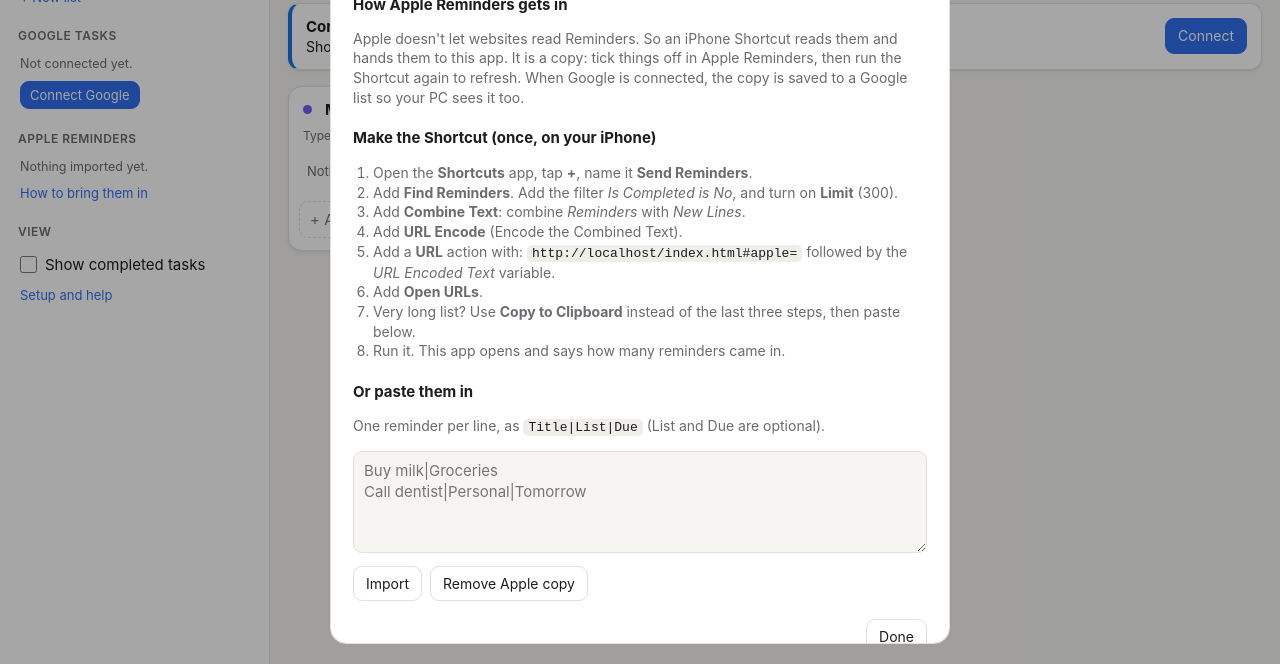
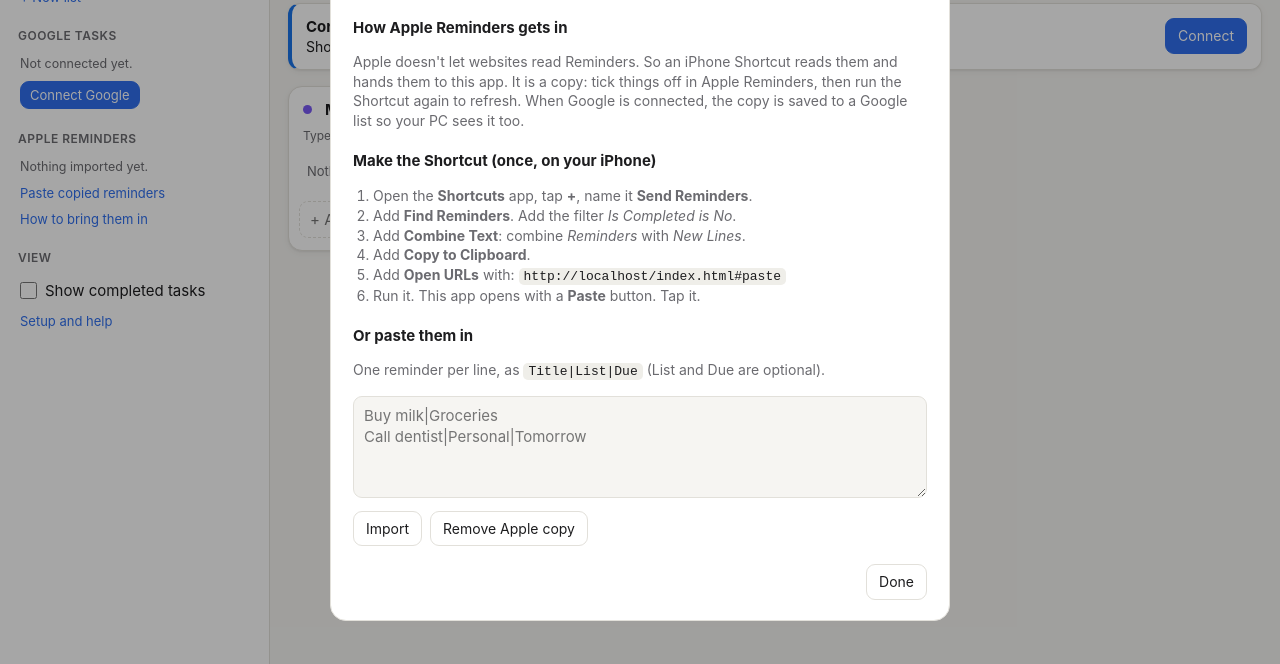
Before and after one commit to reneb88/todo, a plain HTML site: page index.html in a window 1280 px wide. Both pictures are taken after a click on the button "How to bring them in". Shown: the part 136-800 px from the top of the page. Drawn offline with Linux system fonts and the light colour scheme.

Commit message:
Bring Apple reminders in via clipboard paste; recover escaped # links
Co-Authored-By: Claude Opus 5.5 <noreply@anthropic.com>
Claude-Session: https://claude.ai/code/session_014v1BjBos4NSb7oSaLJp54v

```diff
--- a/index.html
+++ b/index.html
@@ -225,13 +225,11 @@ dialog::backdrop{background:rgba(0,0,0,.35)}
       <h3>Make the Shortcut (once, on your iPhone)</h3>
       <ol>
         <li>Open the <b>Shortcuts</b> app, tap <b>+</b>, name it <b>Send Reminders</b>.</li>
-        <li>Add <b>Find Reminders</b>. Add the filter <i>Is Completed is No</i>, and turn on <b>Limit</b> (300).</li>
+        <li>Add <b>Find Reminders</b>. Add the filter <i>Is Completed is No</i>.</li>
         <li>Add <b>Combine Text</b>: combine <i>Reminders</i> with <i>New Lines</i>.</li>
-        <li>Add <b>URL Encode</b> (Encode the Combined Text).</li>
-        <li>Add a <b>URL</b> action with: <code id="appleUrl"></code> followed by the <i>URL Encoded Text</i> variable.</li>
-        <li>Add <b>Open URLs</b>.</li>
-        <li>Very long list? Use <b>Copy to Clipboard</b> instead of the last three steps, then paste below.</li>
-        <li>Run it. This app opens and says how many reminders came in.</li>
+        <li>Add <b>Copy to Clipboard</b>.</li>
+        <li>Add <b>Open URLs</b> with: <code id="appleUrl"></code></li>
+        <li>Run it. This app opens with a <b>Paste</b> button. Tap it.</li>
       </ol>
       <h3>Or paste them in</h3>
       <p>One reminder per line, as <code>Title|List|Due</code> (List and Due are optional).</p>
@@ -531,6 +529,7 @@ function renderSide() {
   const fromG = by('apple')[0]?.from === 'google';
   as.replaceChildren(
     h('div', { class: 'note', text: by('apple').length ? (fromG ? 'Copy saved in Google.' : 'Copy on this device' + (when ? ', from ' + when : '') + '.') + ' Read only.' : 'Nothing imported yet.' }),
+    h('button', { class: 'linkbtn', text: 'Paste copied reminders', onclick: () => { closeMenu(); pasteReminders(); } }),
     h('button', { class: 'linkbtn', text: 'How to bring them in', onclick: () => openSetup('apple') })
   );
   $('#showDone').checked = !!prefs.showDone;
@@ -627,6 +626,9 @@ function bestCopy(g) {
 }
 function renderBanner() {
   const b = $('#banner'); const kids = [];
+  if (pastePending) kids.push(h('div', { class: 'banner apple' },
+    h('div', { class: 'msg' }, h('b', { text: 'Your reminders are copied' }), 'Tap Paste, then tap "Paste" again if your iPhone asks.'),
+    h('button', { class: 'btn primary', text: 'Paste', onclick: pasteReminders })));
   if (!G.ok()) {
     const timedOut = G.clientId() && LS.get('gconsented', false);
     kids.push(h('div', { class: 'banner' },
@@ -756,7 +758,7 @@ async function newGoogleList() {
 // ---------- setup dialog ----------
 function openSetup(tab = 'google') {
   $('#clientId').value = G.clientId();
-  $('#appleUrl').textContent = location.origin + location.pathname + '#apple=';
+  $('#appleUrl').textContent = location.origin + location.pathname + '#paste';
   selectTab(tab); const d = $('#setup'); if (!d.open) d.showModal();
 }
 function selectTab(tab) {
@@ -792,10 +794,19 @@ $('#newLocal').addEventListener('click', () => { const n = prompt('Name for the
 const closeMenu = () => $('#app').classList.remove('open');
 $('#menuBtn').addEventListener('click', () => $('#app').classList.toggle('open'));
 $('#scrim').addEventListener('click', closeMenu);
-window.addEventListener('hashchange', () => { if (location.hash.startsWith('#apple=')) { importFromHash(); refresh(); } });
+window.addEventListener('hashchange', () => { if (/^#(apple=|paste)/.test(location.hash)) { importFromHash(); refresh(); } });
 window.addEventListener('focus', () => { if (Date.now() - state.loadedAt > 60000) refresh(); });
 
+let pastePending = false;
+async function pasteReminders() {
+  let text = '';
+  try { text = await navigator.clipboard.readText(); } catch { text = ''; }
+  const items = Apple.parse(text);
+  if (!items.length) { pastePending = false; openSetup('apple'); $('#applePaste').focus(); toast('Could not read the clipboard. Paste into the box instead.'); return; }
+  pastePending = false; Apple.save(items); toast(`Imported ${items.length} reminders from Apple`); await refresh();
+}
 function importFromHash() {
+  if (/^#paste/.test(location.hash)) { history.replaceState(null, '', location.pathname + location.search); pastePending = true; render(); return; }
   const m = /^#apple=(.*)$/s.exec(location.hash); if (!m) return;
   let text = m[1]; try { text = decodeURIComponent(text); } catch {}
   const items = Apple.parse(text);
```
Also changed, not shown: 404.html (added, +7 -0 lines).
